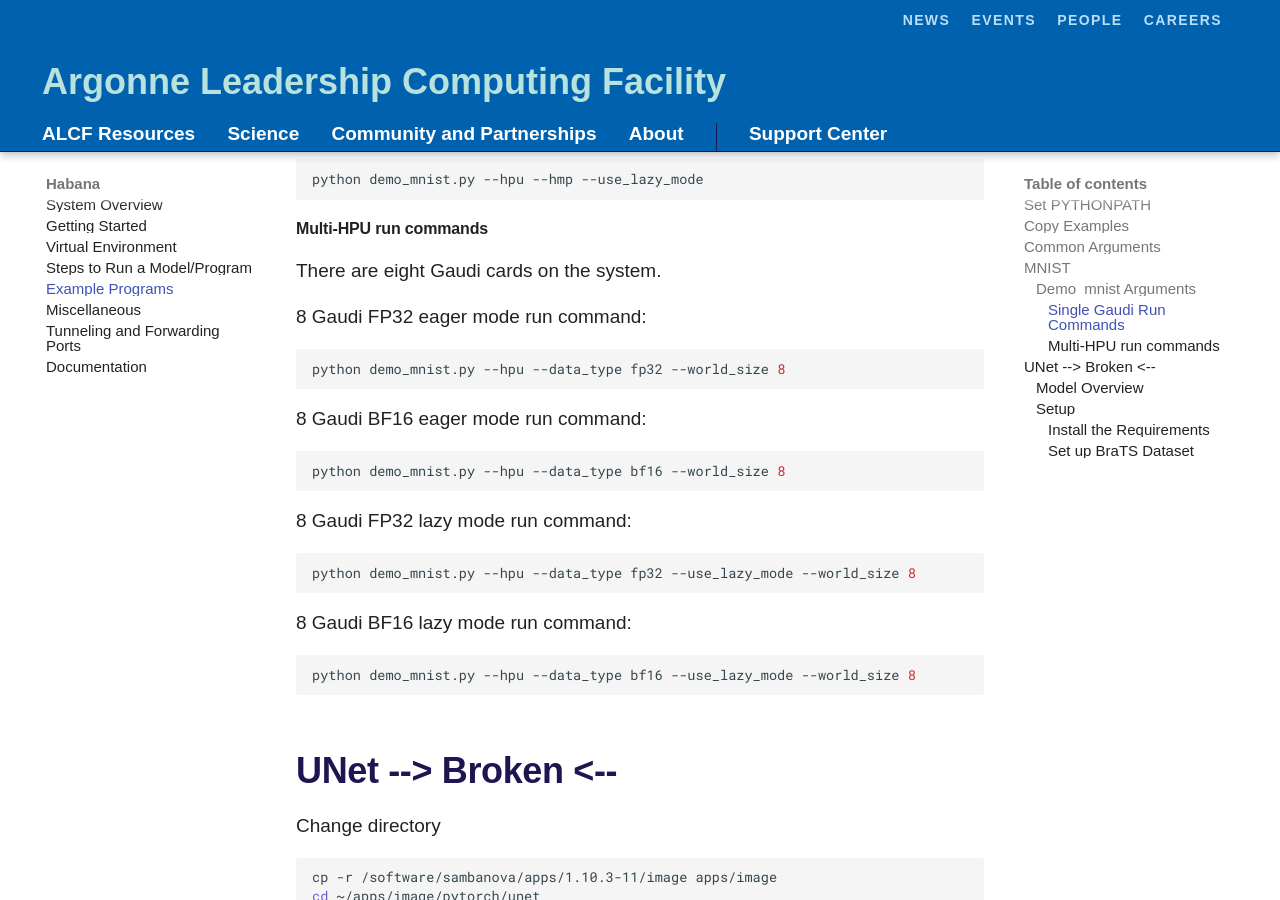
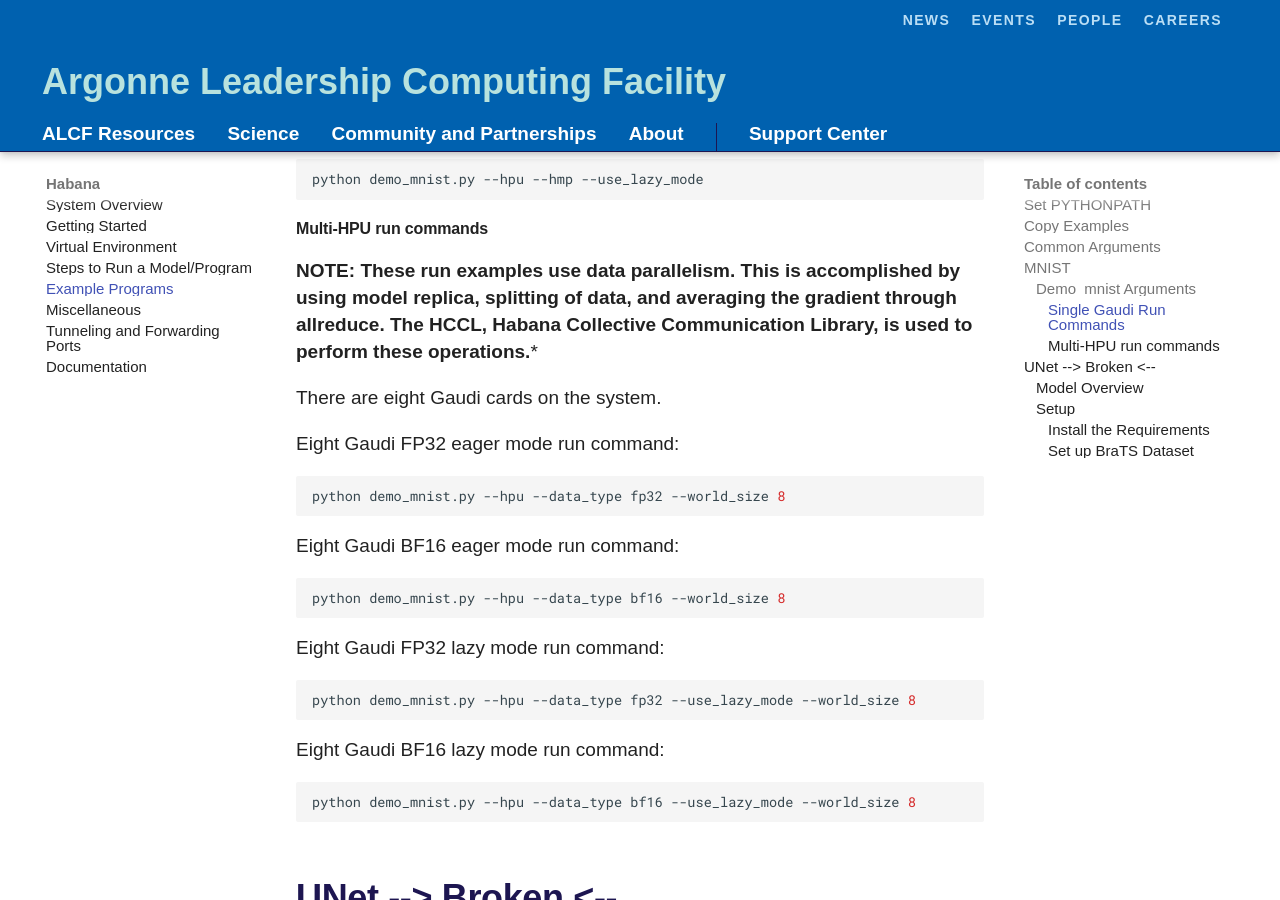
Before and after one commit to argonne-lcf/ai-testbed-userdocs, an MkDocs documentation site: the page built from docs/habana/Example-Programs.md, in a window 1280 px wide and 900 px high, scrolled down 2980 px. Built offline with MkDocs 1.6.1 and Material for MkDocs 9.7.7, drawn with Linux system fonts in a browser that asks for light colours; some web fonts are replaced; comment, search, counter and statistics services are not loaded.

Commit message:
HB data parallelism.

````diff
--- a/docs/habana/Example-Programs.md
+++ b/docs/habana/Example-Programs.md
@@ -116,27 +116,31 @@
 
 #### Multi-HPU run commands
 
+**NOTE: These run examples use data parallelism. This is accomplished by using model replica,
+splitting of data, and averaging the gradient through allreduce.
+The HCCL, Habana Collective Communication Library, is used to perform these operations.***
+
 There are eight Gaudi cards on the system.
 
-8 Gaudi FP32 eager mode run command:
+Eight Gaudi FP32 eager mode run command:
 
 ```bash
 python demo_mnist.py --hpu --data_type fp32 --world_size 8
 ```
 
-8 Gaudi BF16 eager mode run command:
+Eight Gaudi BF16 eager mode run command:
 
 ```bash
 python demo_mnist.py --hpu --data_type bf16 --world_size 8
 ```
 
-8 Gaudi FP32 lazy mode run command:
+Eight Gaudi FP32 lazy mode run command:
 
 ```bash
 python demo_mnist.py --hpu --data_type fp32 --use_lazy_mode --world_size 8
 ```
 
-8 Gaudi BF16 lazy mode run command:
+Eight Gaudi BF16 lazy mode run command:
 
 ```bash
 python demo_mnist.py --hpu --data_type bf16 --use_lazy_mode --world_size 8
````
